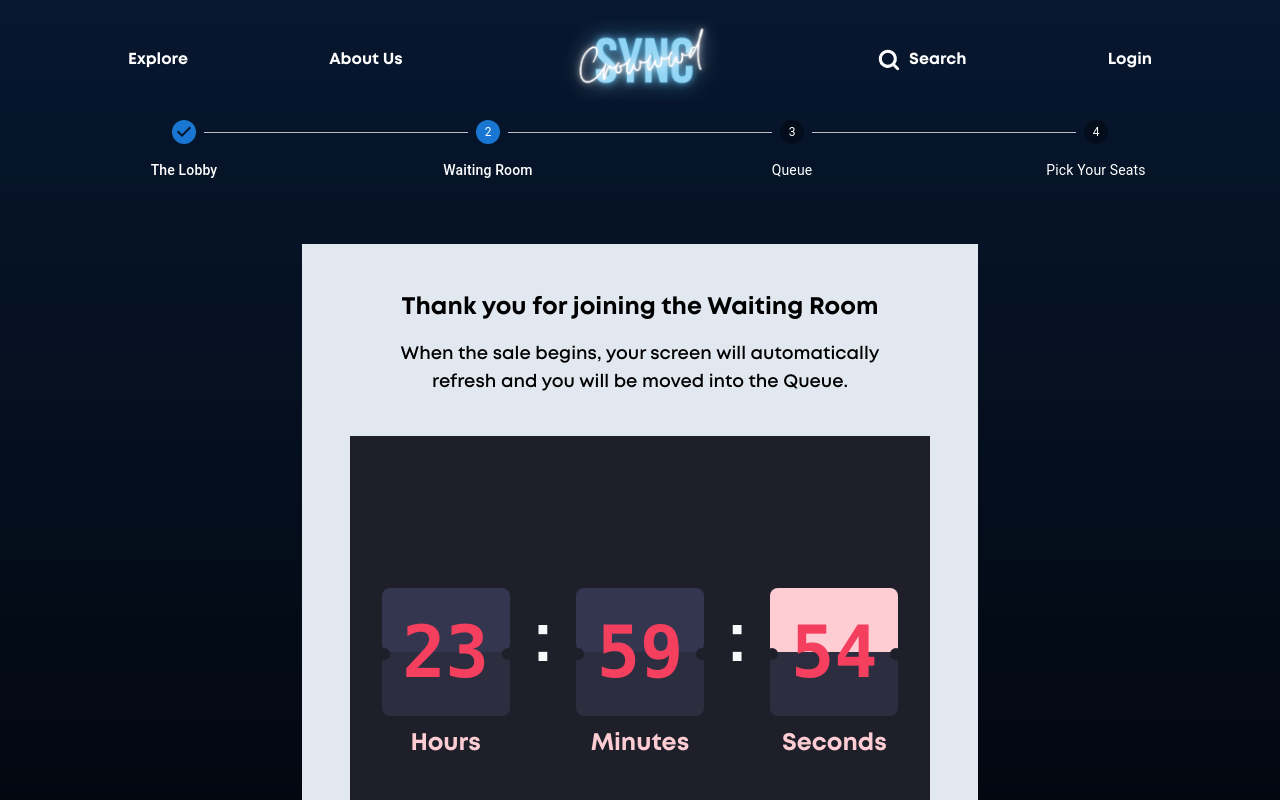
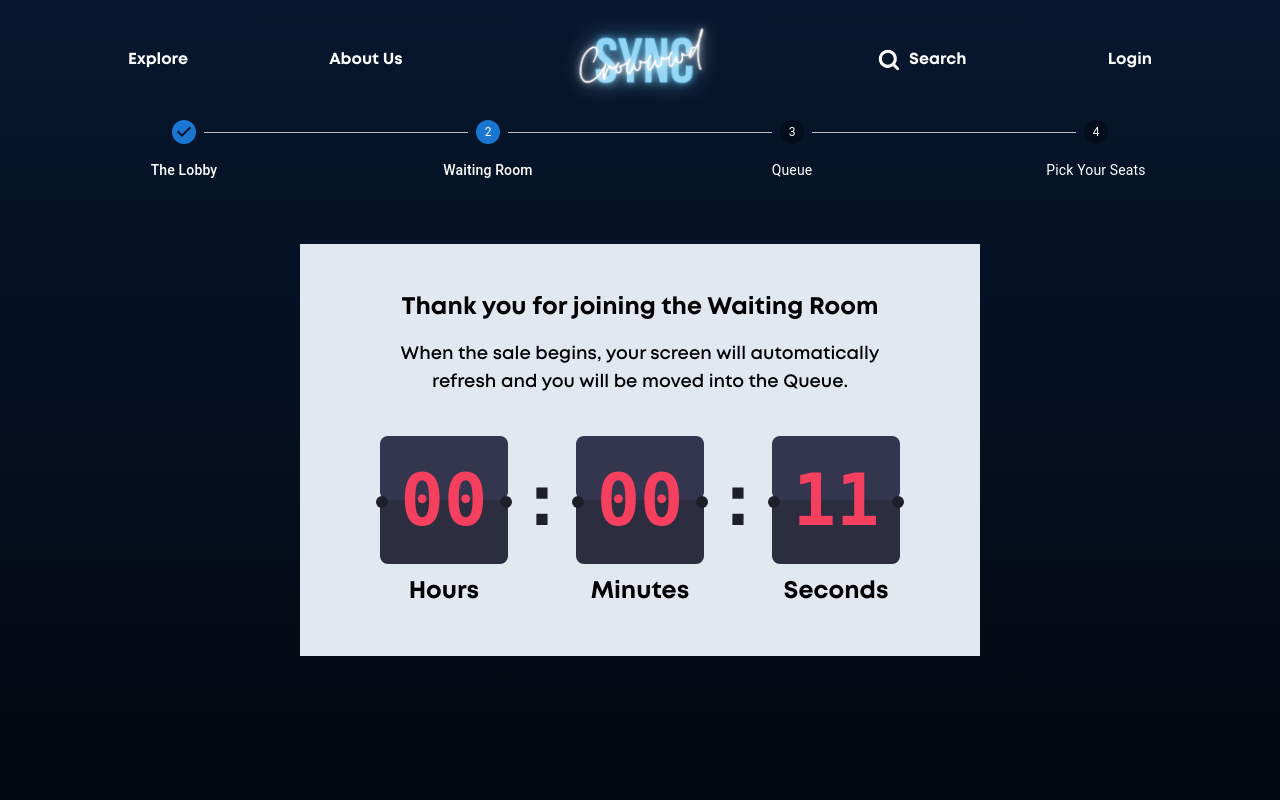
Before and after one commit to swiifttay/crowwwd, a Next.js app in the folder frontend/: page /waitingroom in a window 1280 px wide. Shown: the top 800 px of the page. Built offline with nearby package versions, Linux system fonts and the light colour scheme.

Commit message:
feat: countdown timer for waiting room

```diff
--- a/frontend/src/app/axios/apiService.tsx
+++ b/frontend/src/app/axios/apiService.tsx
@@ -126,7 +126,7 @@ export const getEvent = async (eventId: string) => {
   try {
     const response = await api.get(`/event/getEvent/6501c2167e60d210c8875fc6`);
     console.log(response.data.outputEvent);
-    console.log("bye")
+    console.log("bye");
     return response.data.outputEvent;
   } catch (error) {
     if (axios.isAxiosError(error)) {
@@ -134,7 +134,7 @@ export const getEvent = async (eventId: string) => {
       console.error(error.response);
     }
   }
-}
+};
 
 export const getFanRecords = async () => {
   try {
--- a/frontend/src/app/components/Register/ComplexDetailForm.tsx
+++ b/frontend/src/app/components/Register/ComplexDetailForm.tsx
@@ -199,7 +199,7 @@ export function ComplexDetailForm() {
                 color="primary"
                 value="no"
                 className="text-white"
-                sx={{color: "white"}}
+                sx={{ color: "white" }}
                 {...register("saveAddress")}
               />
             }
--- a/frontend/src/app/components/WaitingRoom/CountdownTimer.tsx
+++ b/frontend/src/app/components/WaitingRoom/CountdownTimer.tsx
@@ -1,13 +1,11 @@
 "use client";
 
 import type { NextPage } from "next";
-import Head from "next/head";
 import { useEffect, useState } from "react";
 import { TimerContainer } from "./TimerContainer";
-// import { TimerInput } from "./TimerInput";
 
 const Home: NextPage = () => {
-  const [time, setTime] = useState<number>(7);
+  const [time, setTime] = useState<number>(0.0002);
   const [newTime, setNewTime] = useState<number>(0);
   const [hours, setHours] = useState<number>(0);
   const [minutes, setMinutes] = useState<number>(0);
@@ -24,10 +22,10 @@ const Home: NextPage = () => {
       var difference = countDownDate - now;
 
       var newHours = Math.floor(
-        (difference % (1000 * 60 * 60 * 24)) / (1000 * 60 * 60)
+        (difference % (1000 * 60 * 60 * 24)) / (1000 * 60 * 60),
       );
       var newMinutes = Math.floor(
-        (difference % (1000 * 60 * 60)) / (1000 * 60)
+        (difference % (1000 * 60 * 60)) / (1000 * 60),
       );
       var newSeconds = Math.floor((difference % (1000 * 60)) / 1000);
 
@@ -60,18 +58,8 @@ const Home: NextPage = () => {
   };
 
   return (
-    <div className="flex min-h-screen flex-col items-center bg-[#1e1f29]">
-      <Head>
-        <title>Launch Countdown Timer</title>
-        <link rel="icon" href="/favicon.ico" />
-      </Head>
-
+    <div className="">
       <TimerContainer hours={hours} minutes={minutes} seconds={seconds} />
-      {/* <TimerInput
-        value={newTime}
-        handleClick={handleClick}
-        handleChange={handleChange}
-      /> */}
     </div>
   );
 };
--- a/frontend/src/app/components/WaitingRoom/NumberBox.tsx
+++ b/frontend/src/app/components/WaitingRoom/NumberBox.tsx
@@ -1,14 +1,12 @@
-
 interface numProp {
   num: string | number;
   unit: string;
-  flip: boolean;
 }
 
-export const NumberBox = ({ num, unit, flip }: numProp) => {
+export const NumberBox = ({ num, unit }: numProp) => {
   return (
-    <div className="flex flex-col items-center mt-4 px-2">
-      <div className=" relative bg-transparent flex flex-col items-center justify-center rounded-lg w-32 h-32  text-2xl md:text-4xl mt-4 ">
+    <div className="flex flex-col items-center px-2">
+      <div className=" relative bg-transparent flex flex-col items-center justify-center rounded-lg w-32 h-32  text-2xl md:text-4xl ">
         <div className="rounded-t-lg rounded-b-lg bg-[#343650] w-full h-full"></div>
 
         <div className="text-5xl absolute text-rose-500 z-10 font-bold font-redhat md:text-7xl font-mono ">
@@ -17,16 +15,12 @@ export const NumberBox = ({ num, unit, flip }: numProp) => {
 
         <div className=" rounded-b-lg rounded-t-lg bg-[#2c2e3f] w-full h-full"></div>
 
-        <div
-          className={`absolute  w-full h-1/2 top-0  rounded-t-lg z-5 ${
-            flip ? "animate-flip bg-rose-200" : "bg-transparent"
-          }`}
-        ></div>
+        <div className={`absolute  w-full h-1/2 top-0  rounded-t-lg z-5`}></div>
         {/* Two Small Dots */}
         <div className="absolute -right-1 top-[60px] rounded-full w-[12px] h-[12px] bg-[#1e1f29]"></div>
         <div className="absolute -left-1 top-[60px] rounded-full w-[12px] h-[12px] bg-[#1e1f29]"></div>
       </div>
-      <p className="text-lg mt-3 font-semibold text-rose-200  md:text-2xl ">
+      <p className="text-lg mt-3 font-semibold text-black  md:text-2xl ">
         {unit}
       </p>
     </div>
--- a/frontend/src/app/components/WaitingRoom/TimerContainer.tsx
+++ b/frontend/src/app/components/WaitingRoom/TimerContainer.tsx
@@ -7,35 +7,15 @@ interface timeProps {
 }
 
 export const TimerContainer = ({ hours, minutes, seconds }: timeProps) => {
-  let hoursFlip = false;
-  let minutesFlip = false;
-  let secondsFlip = true;
-
-  if (seconds <= 0 && minutes <= 0 && hours <= 0) {
-    hoursFlip = false;
-    minutesFlip = false;
-    secondsFlip = false;
-  }
-
   if (seconds == 0) {
     if (minutes != 0) {
       seconds = 59;
     }
-
-    secondsFlip = false;
-    minutesFlip = true;
   }
   if (minutes == 0) {
     if (hours != 0) {
       minutes = 59;
     }
-
-    minutesFlip = false;
-    hoursFlip = true;
-  }
-
-  if (hours == 0) {
-    hoursFlip = false;
   }
 
   if (hours < 10) {
@@ -51,17 +31,17 @@ export const TimerContainer = ({ hours, minutes, seconds }: timeProps) => {
   }
 
   return (
-    <div className=" mt-2 md:mt-20  rounded-xl">
-      <div className="grid grid-cols-2 gap-4 py-6 px-10 md:flex md:items-center md:justify-between md:mt-2  rounded-xl md:px-6 md:py-8 ">
-        <NumberBox num={hours} unit="Hours" flip={hoursFlip} />
-        <span className="hidden text-5xl -mt-8 md:inline-block md:text-7xl font-normal text-gray-50 ">
+    <div className="rounded-xl">
+      <div className="grid grid-cols-2 gap-4 px-10 md:flex md:items-center md:justify-between rounded-xl md:px-6  ">
+        <NumberBox num={hours} unit="Hours" />
+        <span className="hidden text-5xl -mt-8 md:inline-block md:text-7xl font-semibold text-[#1e1f29] ">
           :
         </span>
-        <NumberBox num={minutes} unit="Minutes" flip={minutesFlip} />
-        <span className="hidden text-5xl -mt-8 md:inline-block md:text-7xl font-normal text-gray-50 ">
+        <NumberBox num={minutes} unit="Minutes" />
+        <span className="hidden text-5xl -mt-8 md:inline-block md:text-7xl font-semibold text-[#1e1f29] ">
           :
         </span>
-        <NumberBox num={seconds} unit="Seconds" flip={secondsFlip} />
+        <NumberBox num={seconds} unit="Seconds" />
       </div>
     </div>
   );
--- a/frontend/src/app/explore/page.tsx
+++ b/frontend/src/app/explore/page.tsx
@@ -13,12 +13,12 @@ export interface Event {
   eventId: string;
   name: string;
   eventImageURL: string;
-  eventImageName: string
+  eventImageName: string;
   venue: string | null;
   categories: string[];
   artist: { name: string };
   dates: string[];
-  description: string
+  description: string;
 }
 
 export default function Explore() {
--- a/frontend/src/app/waitingroom/page.tsx
+++ b/frontend/src/app/waitingroom/page.tsx
@@ -29,7 +29,6 @@ export default function WaitingRoom() {
             </div>
           </div>
           <CountdownTimer />
-          <div className="font-bold text-5xl">27 minutes left</div>
         </div>
       </Box>
     </main>
```
Also changed, not shown: frontend/src/app/components/WaitingRoom/TimerInput.tsx (deleted, +0 -34 lines), frontend/src/app/explore/[eventId]/page.tsx (+5 -5 lines), frontend/src/app/updateprofile/page.tsx (+5 -5 lines), frontend/src/app/components/Explore/Card.tsx (indentation only).
